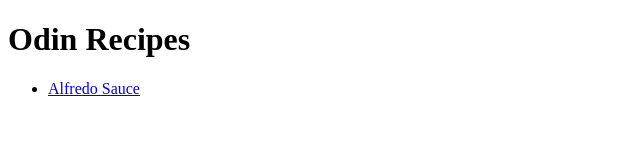
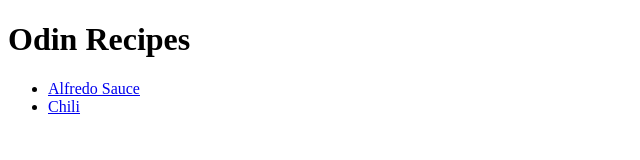
Before and after one commit to DarthSanso/odin-recipes, a plain HTML site: page index.html in a window 1280 px wide. Shown: the full height of the page, 0-640 px from the left. Drawn offline with Linux system fonts and the light colour scheme.

Commit message:
Add chili link to index

```diff
--- a/index.html
+++ b/index.html
@@ -10,6 +10,7 @@
     <h1>Odin Recipes</h1>
     <ul>
         <li><a href="./recipes/alfredo.html">Alfredo Sauce</a></li>
+        <li><a href="./recipes/chili.html">Chili</a></li>
     </ul>
 
 </body>
```
